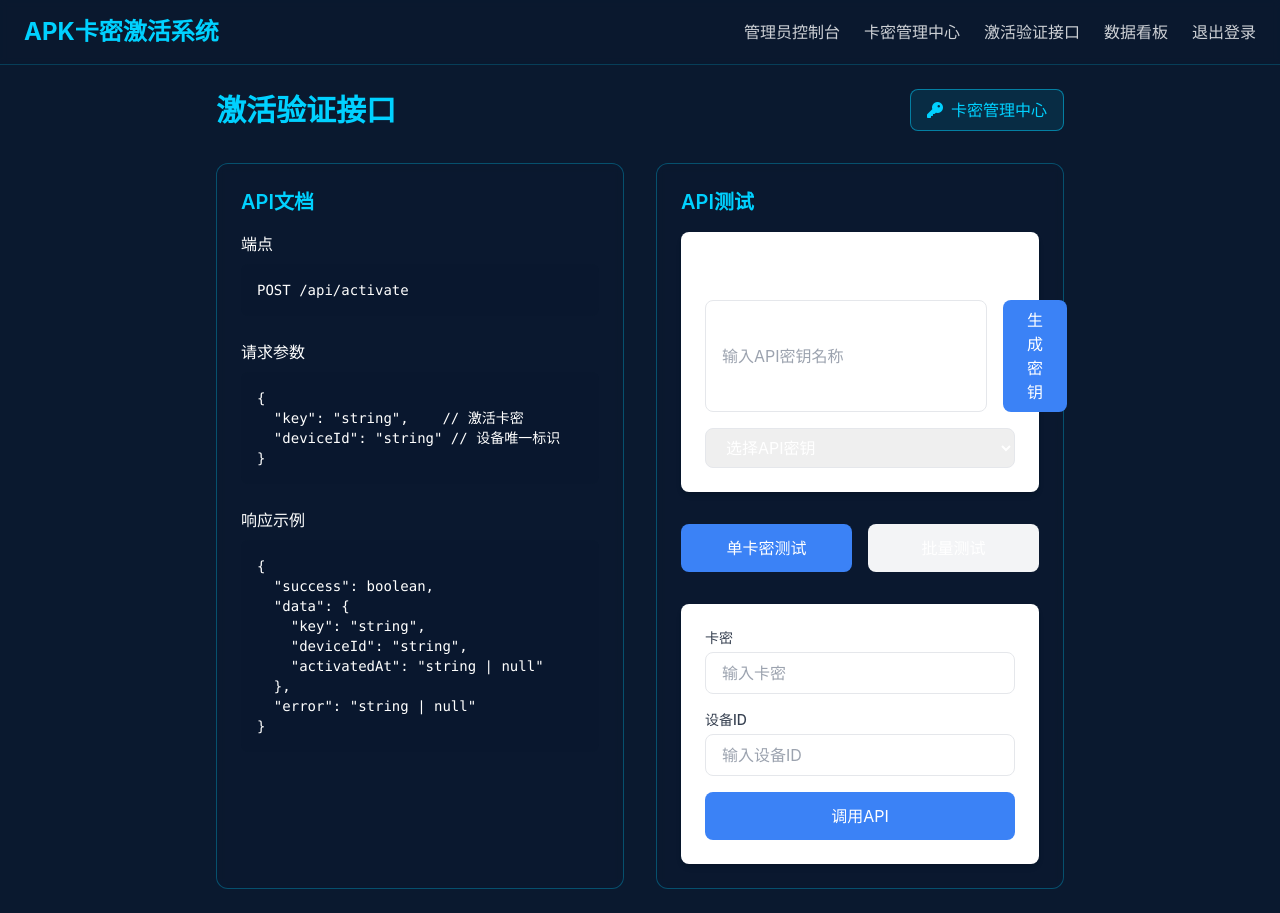
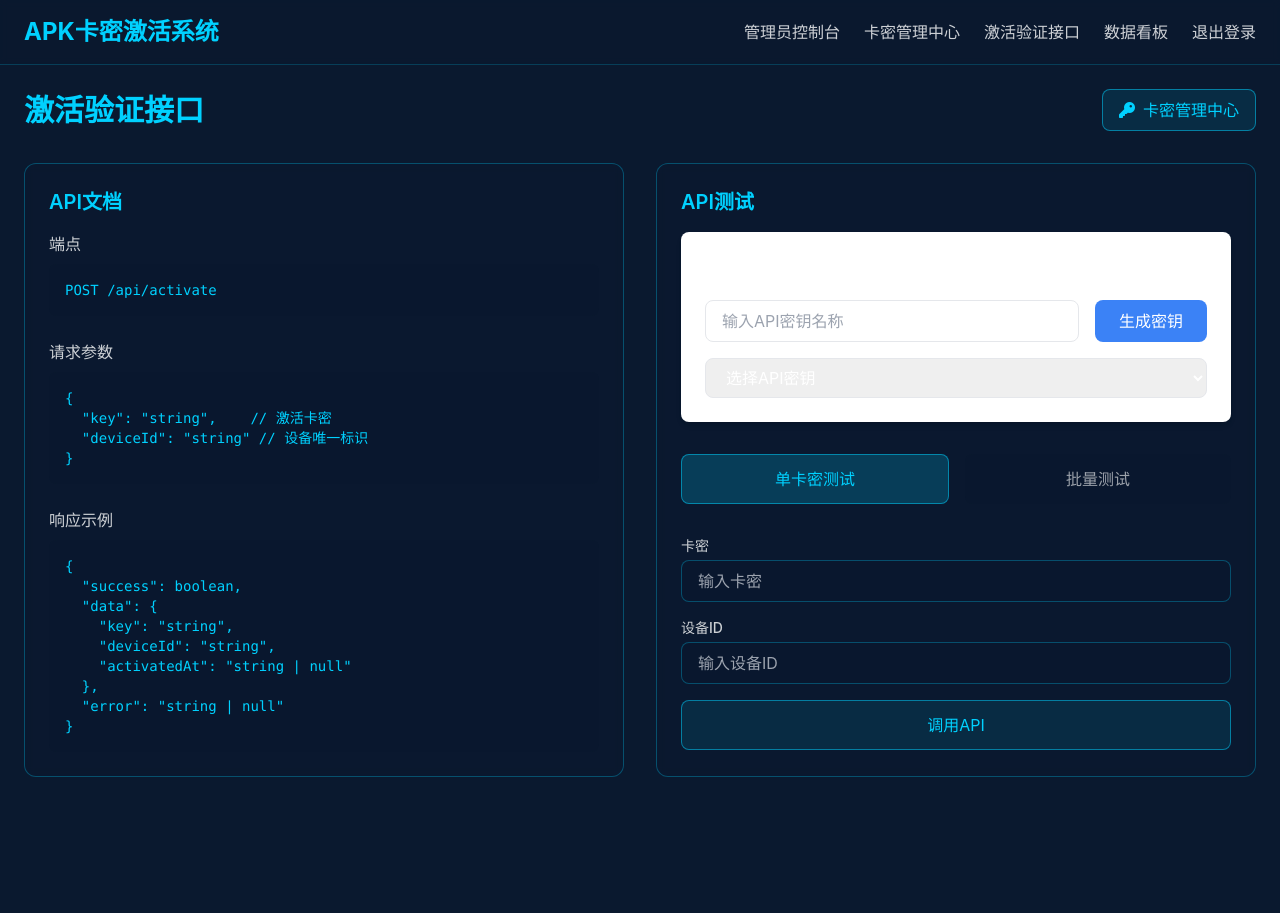
Before and after one commit to zcf245/yuzi, a React (Vite) app: page /api in a window 1280 px wide. After the commit the page ends 801 px from the top, so only its background shows below. Built offline with nearby package versions, Linux system fonts and the light colour scheme; sample sign-in values are in the browser's storage.

Commit message:
feat: 统一UI风格并优化卡密激活逻辑

```diff
--- a/src/pages/Api.tsx
+++ b/src/pages/Api.tsx
@@ -198,8 +198,7 @@ export default function Api() {
   return (
     <div className="min-h-screen bg-[#0A192F] text-white">
       <Navbar />
-      <div className="max-w-4xl mx-auto p-6">
-        <div className="max-w-7xl mx-auto">
+      <div className="max-w-7xl mx-auto p-6">
         <div className="flex justify-between items-center mb-8">
           <h1 className="text-3xl font-bold text-[#00D1FF]">激活验证接口</h1>
           <button
@@ -222,15 +221,15 @@ export default function Api() {
 
             <div className="space-y-6">
               <div>
-                  <h3 className="font-medium mb-2">端点</h3>
-                  <div className="bg-[#0A192F]/50 p-4 rounded-lg font-mono text-sm">
+                <h3 className="font-medium mb-2 text-white/80">端点</h3>
+                <div className="bg-[#0A192F]/50 p-4 rounded-lg font-mono text-sm text-[#00D1FF]">
                   POST /api/activate
                 </div>
               </div>
 
               <div>
-                  <h3 className="font-medium mb-2">请求参数</h3>
-                  <pre className="bg-[#0A192F]/50 p-4 rounded-lg text-sm">
+                <h3 className="font-medium mb-2 text-white/80">请求参数</h3>
+                <pre className="bg-[#0A192F]/50 p-4 rounded-lg text-sm text-[#00D1FF]">
 {`{
   "key": "string",    // 激活卡密
   "deviceId": "string" // 设备唯一标识
@@ -238,8 +237,8 @@ export default function Api() {
               </div>
 
               <div>
-                  <h3 className="font-medium mb-2">响应示例</h3>
-                  <pre className="bg-[#0A192F]/50 p-4 rounded-lg text-sm">
+                <h3 className="font-medium mb-2 text-white/80">响应示例</h3>
+                <pre className="bg-[#0A192F]/50 p-4 rounded-lg text-sm text-[#00D1FF]">
 {`{
   "success": boolean,
   "data": {
@@ -299,8 +298,8 @@ export default function Api() {
                 onClick={() => setActiveTab('single')}
                 className={`flex-1 px-6 py-3 rounded-lg transition-colors ${
                   activeTab === 'single'
-                      ? 'bg-blue-500 text-white'
-                      : 'bg-gray-100 hover:bg-gray-200'
+                    ? 'bg-[#00D1FF]/20 border border-[#00D1FF]/50 text-[#00D1FF]'
+                    : 'bg-[#0A192F]/50 text-white/60 hover:text-white/80'
                 }`}
               >
                 单卡密测试
@@ -309,8 +308,8 @@ export default function Api() {
                 onClick={() => setActiveTab('batch')}
                 className={`flex-1 px-6 py-3 rounded-lg transition-colors ${
                   activeTab === 'batch'
-                      ? 'bg-blue-500 text-white'
-                      : 'bg-gray-100 hover:bg-gray-200'
+                    ? 'bg-[#00D1FF]/20 border border-[#00D1FF]/50 text-[#00D1FF]'
+                    : 'bg-[#0A192F]/50 text-white/60 hover:text-white/80'
                 }`}
               >
                 批量测试
@@ -322,34 +321,34 @@ export default function Api() {
               <motion.div
                 initial={{ opacity: 0, y: 20 }}
                 animate={{ opacity: 1, y: 0 }}
-                  className="bg-white rounded-lg shadow-md p-6"
+                className="space-y-4"
               >
                 <form onSubmit={handleSubmitSingle(handleActivate)} className="space-y-4">
                   <div>
-                      <label className="block text-sm font-medium text-gray-700 mb-1">
+                    <label className="block text-sm font-medium text-white/80 mb-1">
                       卡密
                     </label>
                     <input
                       {...registerSingle('key')}
                       type="text"
-                        className="w-full px-4 py-2 border rounded-lg focus:outline-none focus:ring-2 focus:ring-blue-500"
+                      className="w-full px-4 py-2 bg-[#0A192F]/50 border border-[#00D1FF]/30 rounded-lg focus:outline-none focus:ring-2 focus:ring-[#00D1FF]/50 text-white"
                       placeholder="输入卡密"
                     />
                   </div>
                   <div>
-                      <label className="block text-sm font-medium text-gray-700 mb-1">
+                    <label className="block text-sm font-medium text-white/80 mb-1">
                       设备ID
                     </label>
                     <input
                       {...registerSingle('deviceId')}
                       type="text"
-                        className="w-full px-4 py-2 border rounded-lg focus:outline-none focus:ring-2 focus:ring-blue-500"
+                      className="w-full px-4 py-2 bg-[#0A192F]/50 border border-[#00D1FF]/30 rounded-lg focus:outline-none focus:ring-2 focus:ring-[#00D1FF]/50 text-white"
                       placeholder="输入设备ID"
                     />
                   </div>
                   <button
                     type="submit"
-                      className="w-full px-6 py-3 bg-blue-500 text-white rounded-lg hover:bg-blue-600 transition-colors"
+                    className="w-full px-6 py-3 bg-[#00D1FF]/10 border border-[#00D1FF]/50 text-[#00D1FF] rounded-lg hover:bg-[#00D1FF]/20 transition-colors"
                   >
                     调用API
                   </button>
@@ -362,33 +361,33 @@ export default function Api() {
               <motion.div
                 initial={{ opacity: 0, y: 20 }}
                 animate={{ opacity: 1, y: 0 }}
-                  className="bg-white rounded-lg shadow-md p-6"
+                className="space-y-4"
               >
                 <form onSubmit={handleSubmitBatch(validateBatchKeys)} className="space-y-4">
                   <div>
-                      <label className="block text-sm font-medium text-gray-700 mb-1">
+                    <label className="block text-sm font-medium text-white/80 mb-1">
                       卡密列表（每行一个）
                     </label>
                     <textarea
                       {...registerBatch('keys')}
-                        className="w-full px-4 py-2 border rounded-lg focus:outline-none focus:ring-2 focus:ring-blue-500 h-32"
+                      className="w-full px-4 py-2 bg-[#0A192F]/50 border border-[#00D1FF]/30 rounded-lg focus:outline-none focus:ring-2 focus:ring-[#00D1FF]/50 text-white h-32"
                       placeholder="输入卡密列表，每行一个"
                     />
                   </div>
                   <div>
-                      <label className="block text-sm font-medium text-gray-700 mb-1">
+                    <label className="block text-sm font-medium text-white/80 mb-1">
                       设备ID
                     </label>
                     <input
                       {...registerBatch('deviceId')}
                       type="text"
-                        className="w-full px-4 py-2 border rounded-lg focus:outline-none focus:ring-2 focus:ring-blue-500"
+                      className="w-full px-4 py-2 bg-[#0A192F]/50 border border-[#00D1FF]/30 rounded-lg focus:outline-none focus:ring-2 focus:ring-[#00D1FF]/50 text-white"
                       placeholder="输入设备ID"
                     />
                   </div>
                   <button
                     type="submit"
-                      className="w-full px-6 py-3 bg-blue-500 text-white rounded-lg hover:bg-blue-600 transition-colors"
+                    className="w-full px-6 py-3 bg-[#00D1FF]/10 border border-[#00D1FF]/50 text-[#00D1FF] rounded-lg hover:bg-[#00D1FF]/20 transition-colors"
                   >
                     批量验证
                   </button>
@@ -397,28 +396,30 @@ export default function Api() {
                 {/* 批量验证结果 */}
                 {batchResults.length > 0 && (
                   <div className="mt-6">
-                      <h3 className="text-lg font-semibold mb-4">验证结果</h3>
+                    <h3 className="text-lg font-semibold mb-4 text-[#00D1FF]">验证结果</h3>
                     <div className="space-y-2">
                       {batchResults.map((result, index) => (
                         <div
                           key={index}
                           className={`p-3 rounded-lg ${
-                              result.isValid ? 'bg-green-50' : 'bg-red-50'
+                            result.isValid ? 'bg-[#00D1FF]/10' : 'bg-red-500/10'
+                          } border ${
+                            result.isValid ? 'border-[#00D1FF]/30' : 'border-red-500/30'
                           }`}
                         >
                           <div className="flex justify-between items-center">
-                              <span className="font-medium">{result.key}</span>
+                            <span className="font-medium text-white/80">{result.key}</span>
                             <span
                               className={`px-2 py-1 rounded text-sm ${
                                 result.isValid
-                                    ? 'bg-green-100 text-green-800'
-                                    : 'bg-red-100 text-red-800'
+                                  ? 'bg-[#00D1FF]/20 text-[#00D1FF]'
+                                  : 'bg-red-500/20 text-red-400'
                               }`}
                             >
                               {result.status}
                             </span>
                           </div>
-                            <p className="text-sm text-gray-600 mt-1">{result.message}</p>
+                          <p className="text-sm text-white/60 mt-1">{result.message}</p>
                         </div>
                       ))}
                     </div>
@@ -430,6 +431,5 @@ export default function Api() {
         </div>
       </div>
     </div>
-    </div>
   );
 }
--- a/src/pages/Keys.tsx
+++ b/src/pages/Keys.tsx
@@ -27,6 +27,7 @@ interface ActivationKey {
   expiresAt: string;
   usedAt?: string;
   deviceId?: string;
+  validDays: number;
 }
 
 interface KeyGenFormValues {
@@ -56,6 +57,7 @@ const mockKeys: ActivationKey[] = [
     createdAt: "2025-06-08T10:30:00",
     expiresAt: "2025-07-08T10:30:00",
     status: "active",
+    validDays: 1,
   },
   {
     id: "3",
@@ -65,6 +67,7 @@ const mockKeys: ActivationKey[] = [
     createdAt: "2025-06-09T08:15:00",
     expiresAt: "2025-07-09T08:15:00",
     status: "inactive",
+    validDays: 1,
   },
   {
     id: "2",
@@ -74,6 +77,7 @@ const mockKeys: ActivationKey[] = [
     createdAt: "2025-06-07T14:45:00",
     expiresAt: "2025-06-14T14:45:00",
     status: "expired",
+    validDays: 1,
   },
 ];
 
@@ -162,9 +166,12 @@ export default function Keys() {
         newKeys.push({
           id: uuidv4(),
           key,
+          prefix: data.prefix || '',
+          suffix: data.suffix || '',
           status: 'inactive',
           createdAt: new Date().toISOString(),
-          expiresAt: new Date(Date.now() + data.validDays * 24 * 60 * 60 * 1000).toISOString(),
+          expiresAt: '', // 初始为空，激活时再设置
+          validDays: data.validDays, // 保存有效期天数
         });
       }
 
@@ -212,9 +219,20 @@ export default function Keys() {
 
   // 更新卡密状态时更新localStorage
   const handleStatusChange = (keyId: string, newStatus: 'inactive' | 'active' | 'used' | 'expired') => {
-    const updatedKeys = keys.map(key =>
-      key.id === keyId ? { ...key, status: newStatus } : key
-    );
+    const updatedKeys = keys.map(key => {
+      if (key.id === keyId) {
+        if (newStatus === 'active' && key.status === 'inactive') {
+          // 如果是激活操作，设置过期时间
+          return {
+            ...key,
+            status: newStatus,
+            expiresAt: new Date(Date.now() + (key.validDays || 1) * 24 * 60 * 60 * 1000).toISOString()
+          };
+        }
+        return { ...key, status: newStatus };
+      }
+      return key;
+    });
     setKeys(updatedKeys);
     localStorage.setItem('keys', JSON.stringify(updatedKeys));
     toast.success('状态已更新');
```
Also changed, not shown: src/pages/Dashboard.tsx (+7 -7 lines). Lines whose indentation alone changed are shown as unchanged.
